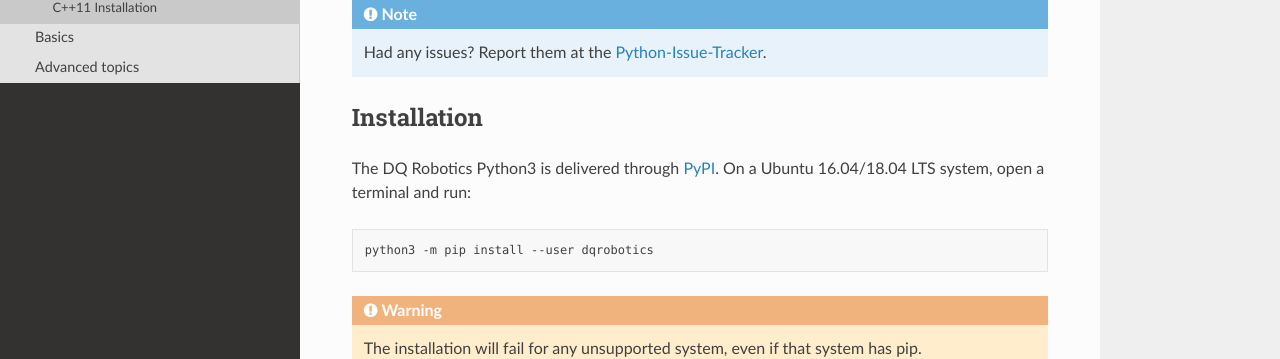
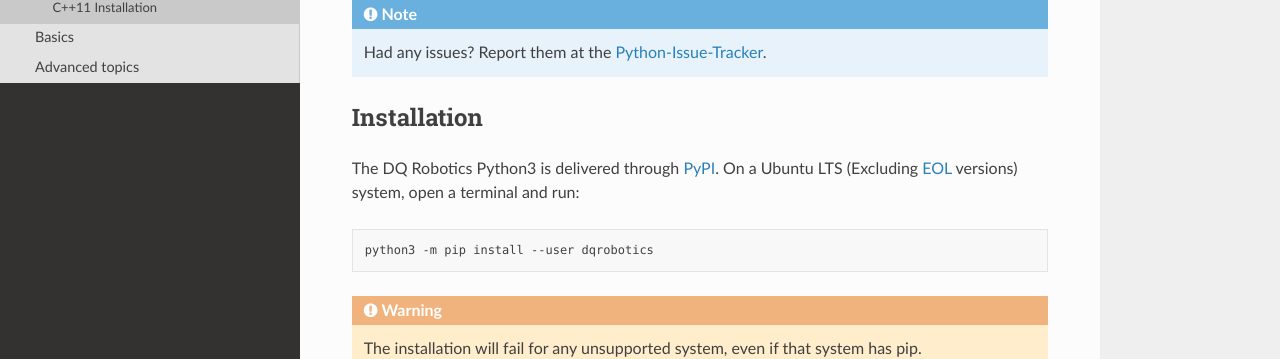
Before and after one commit to dqrobotics/dqrobotics.github.io, a Sphinx documentation site: the page built from docs/installation/python.rst, in a window 1280 px wide and 900 px high. Shown: the part 386-745 px from the top of the window. Built offline with Sphinx 7.4.7 and the Read the Docs theme 2.0.0, drawn with Linux system fonts in a browser that asks for light colours; pages that are not in the unit, such as notebooks, are missing from menus.

Commit message:
[docs] Removing specific Ubuntu version numbers from the python docs.

```diff
--- a/docs/installation/python.rst
+++ b/docs/installation/python.rst
@@ -9,7 +9,7 @@ Python3 Installation
 
 Installation
 ============
-The DQ Robotics Python3 is delivered through PyPI_. On a Ubuntu 16.04/18.04 LTS system, open a terminal and run:
+The DQ Robotics Python3 is delivered through PyPI_. On a Ubuntu LTS (Excluding EOL_ versions) system, open a terminal and run:
 
 .. code-block:: bash
 
@@ -48,3 +48,4 @@ The recommended :code:`pip` installation installs the library for a given user a
 .. _PyPI: https://pypi.org/
 .. _ROS: https://www.ros.org/
 .. _LGPLV3: https://choosealicense.com/licenses/lgpl-3.0/
+.. _EOL: https://endoflife.software/operating-systems/linux/ubuntu
```
